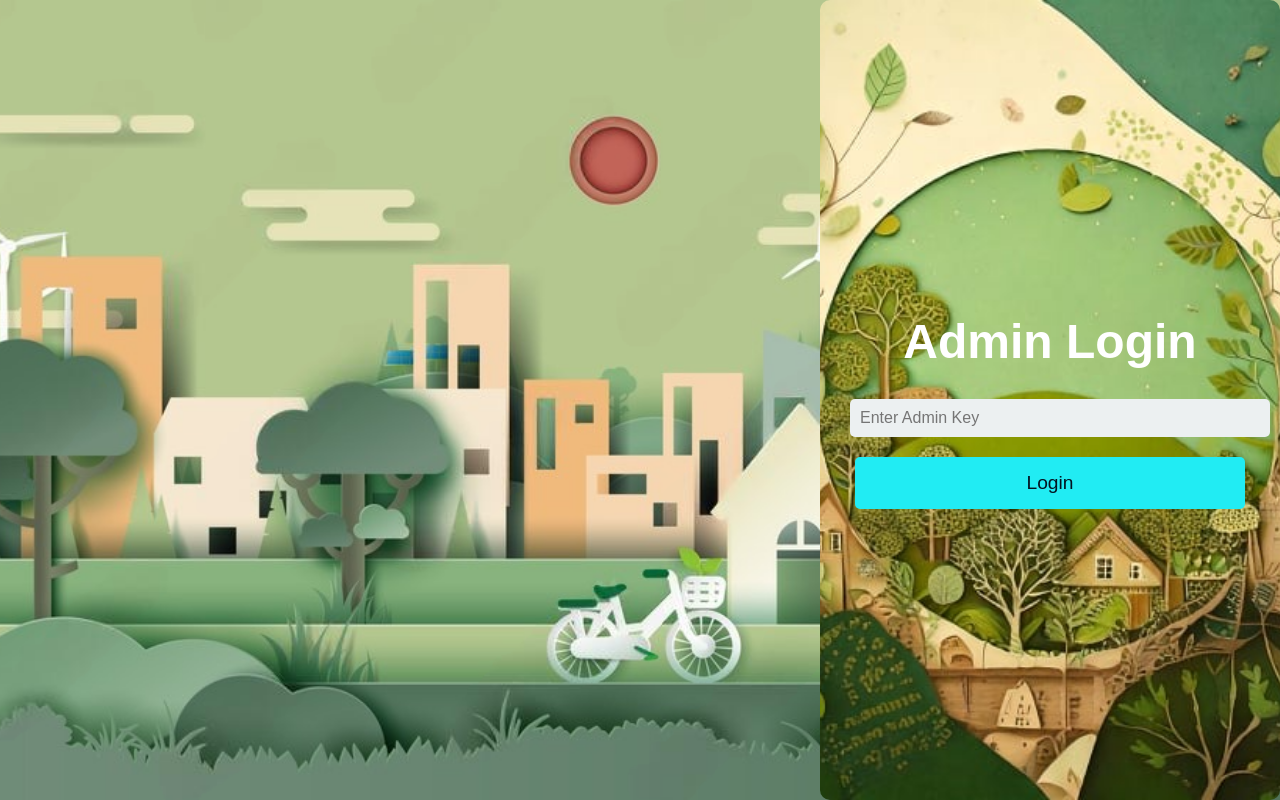
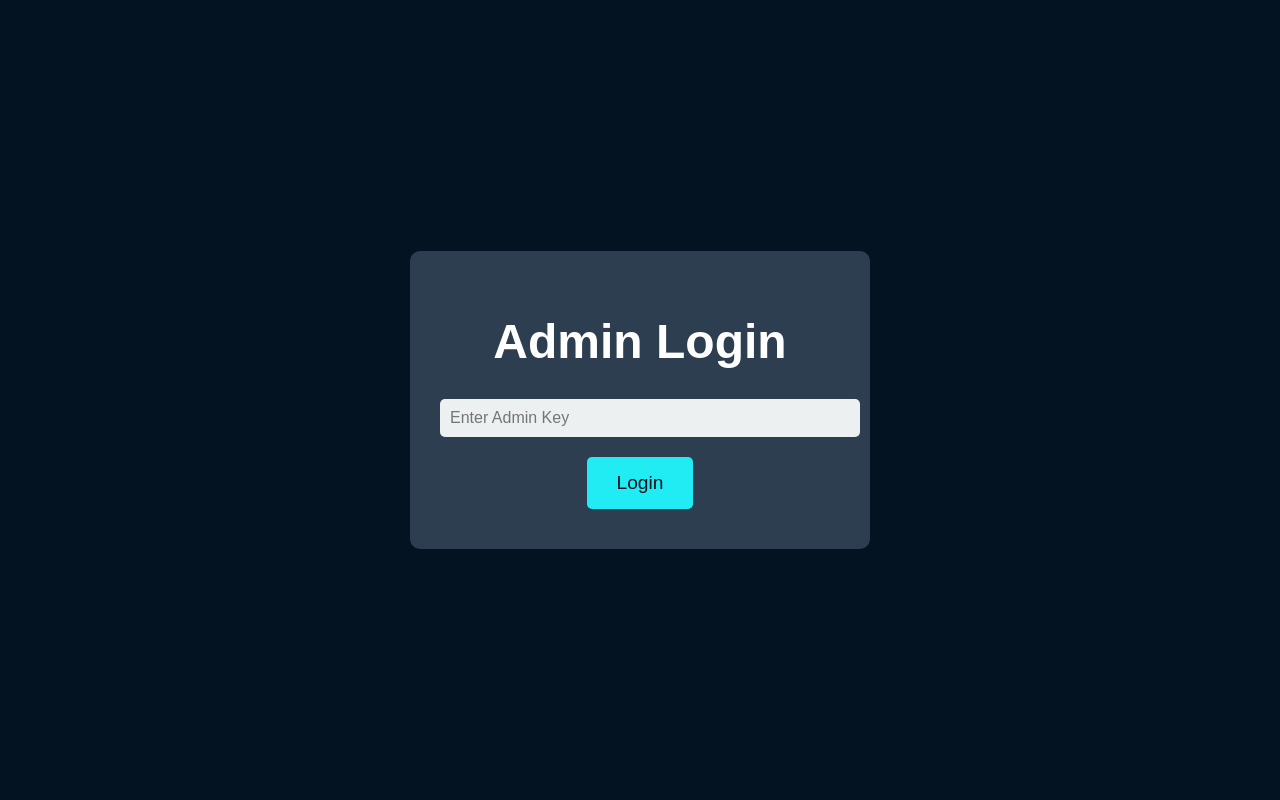
Before and after one commit to Jeffandrewo/Can-Crusher, a website: page TrialWeb/public/index.html in a window 1280 px wide. Drawn offline with nearby package versions, Linux system fonts and the light colour scheme; no server answers.

Commit message:
Add files via upload

```diff
--- a/TrialWeb/public/notification.js
+++ b/TrialWeb/public/notification.js
@@ -11,7 +11,7 @@ $(document).ready(function() {
         "debug": false,
         "newestOnTop": true,
         "progressBar": true,
-        "positionClass": "toast-top-center", // Position of the toast
+        "positionClass": "toast-top-right", // Position of the toast
         "preventDuplicates": false, // Set to false to allow multiple notifications
         "onclick": null,
         "showDuration": "300",
--- a/TrialWeb/public/style.css
+++ b/TrialWeb/public/style.css
@@ -9,24 +9,12 @@ body {
     align-items: center;
     height: 100vh;
     overflow: hidden;
-    background-image: url('as.png'); /* Same directory */
-    background-size: cover;
-    background-position: center;
-    background-repeat: no-repeat;
 }
 
 /* Landing Page Styles */
 #landing-page {
     text-align: center;
     color: white;
-
-     /* Move to right */
-     display: flex;
-     flex-direction: column;
-     align-items: flex-end; /* Align to the right */
-     justify-content: center;
-     height: 100vh; /* Full height */
-     padding-right: 5%; /* Add spacing from right edge */
 }
 
 #landing-page h1 {
@@ -78,7 +66,7 @@ body {
     border-radius: 15px;
     overflow: hidden;
     box-shadow: 0 0 20px rgba(0,0,0,0.5);
-    max-height: 100vh; /* Ensure it fits within viewport height */
+    max-height: 90vh; /* Ensure it fits within viewport height */
 }
 
 .main-content {
@@ -224,26 +212,12 @@ body {
 }
 
 .admin-login-form {
-    background-image: url('AA.jpg'); /* Same directory */
-    background-size: cover;
-    background-position: center;
-    background-repeat: no-repeat;
+    background: #2c3e50;
     padding: 30px;
     border-radius: 10px;
-    border-width: 10px;
     text-align: center;
     max-width: 400px;
     width: 90%;
-
-      /* Positioning */
-      position: fixed; /* Sticks to the viewport */
-      top: 0; /* Sticks to the top */
-      right: 0; /* Sticks to the right */
-      bottom: 0; /* Sticks to the bottom */
-
-      display: flex;
-      flex-direction: column;
-      justify-content: center; /* Centers content vertically */
 }
 
 .admin-login-form input {
```
